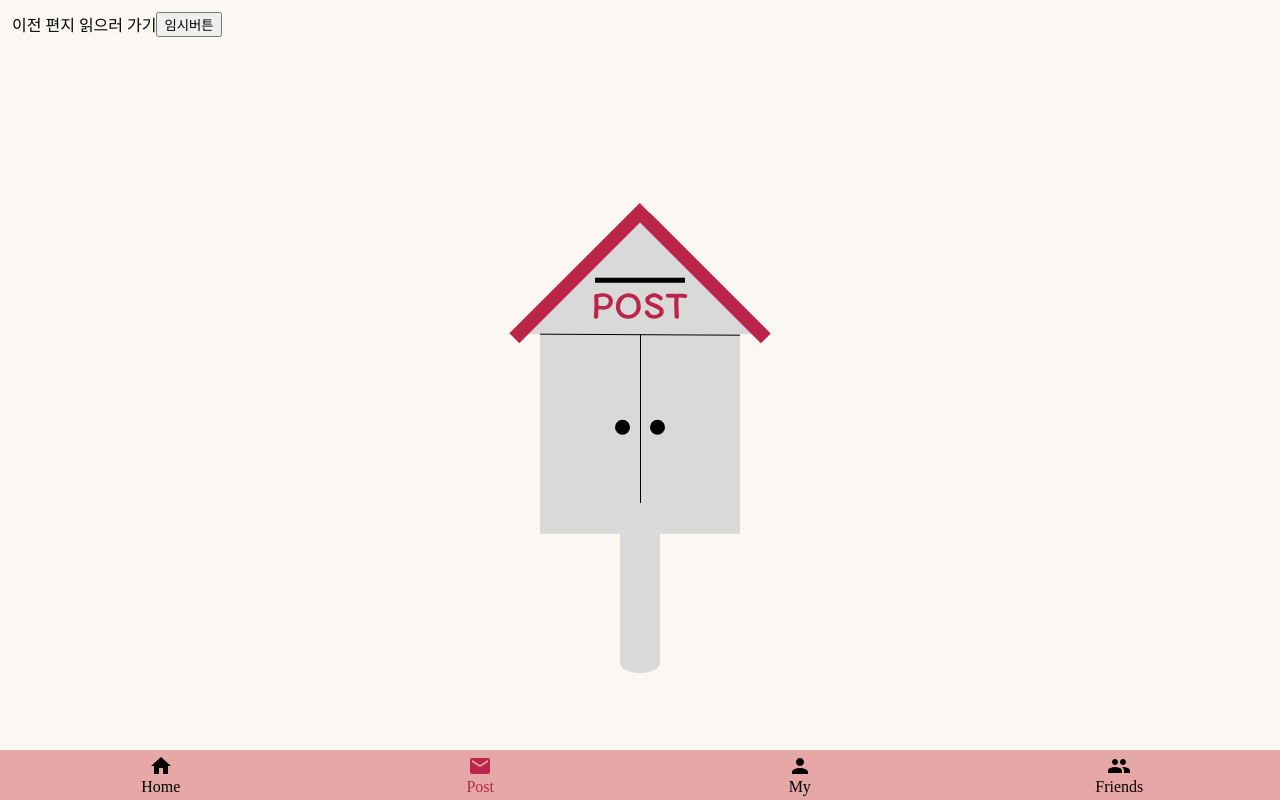
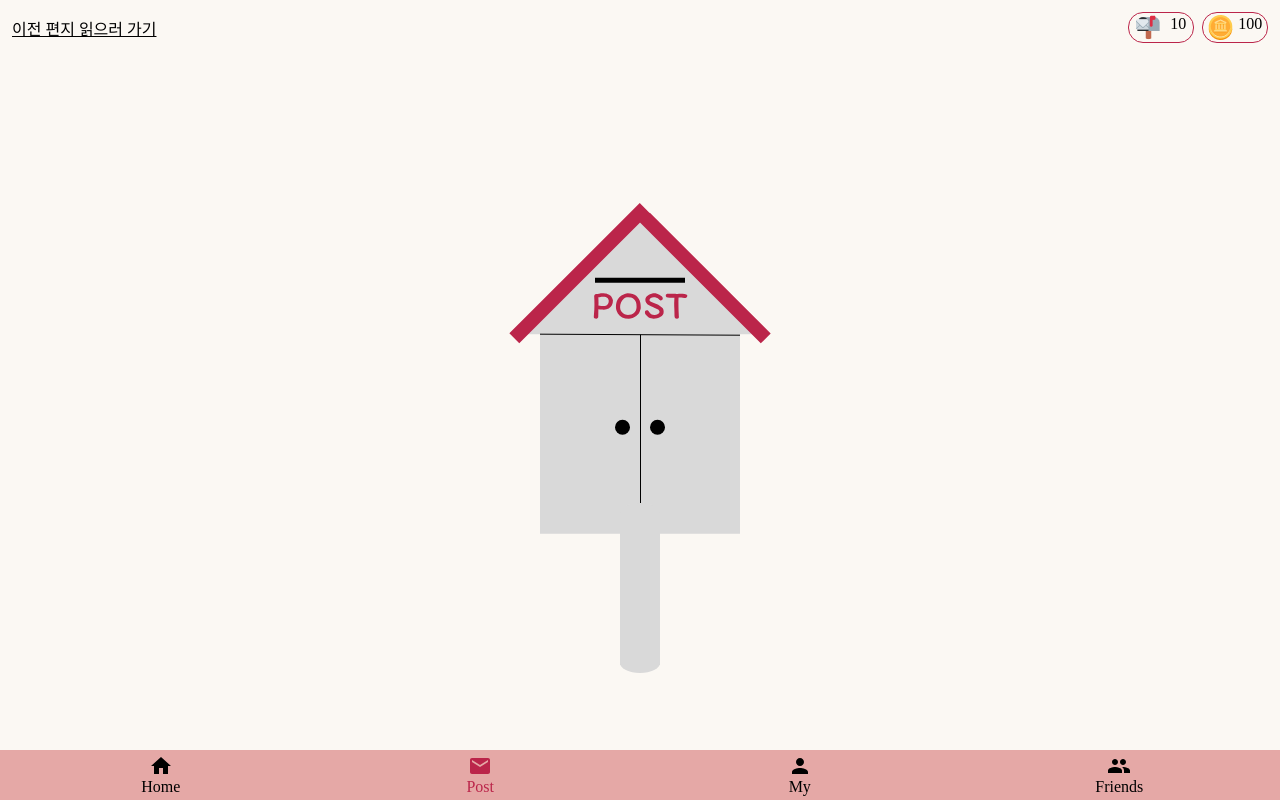
Before and after one commit to SWAcademy-Team-3/todoclient, a React (Create React App) app: page /post in a window 1280 px wide. Built offline with nearby package versions, Linux system fonts and the light colour scheme; a web font is replaced by a local one.

Commit message:
[Add] Post 기본 Skeleton 구성 완료

```diff
--- /dev/null
+++ b/src/components/Chip.js
@@ -0,0 +1,9 @@
+export default function Chip({ number, emoji }) {
+  //TODO number가 4자리수 이상이면 잘라야함
+  return (
+    <div className="ChipDiv">
+      <img src={emoji} />
+      <span>{number}</span>
+    </div>
+  );
+}
--- a/src/page/Post.js
+++ b/src/page/Post.js
@@ -1,16 +1,25 @@
 import { useState } from "react";
 import PostClose from "./PostComponents/PostClose";
 import PostOpen from "./PostComponents/PostOpen";
+import Chip from "../components/Chip";
+
+import coinEmoji from "../assets/images/coinEmoji.png";
+import postEmoji from "../assets/images/postEmoji.png";
 
 export default function Post() {
   const [open, setOpen] = useState(false);
   return (
     <>
       <div className="PostHeader">
-        <span>이전 편지 읽으러 가기</span>
-        <button onClick={() => setOpen(!open)}>임시버튼</button>
+        <span className="linkText">이전 편지 읽으러 가기</span>
+        <div style={{ display: "flex" }}>
+          <Chip number={10} emoji={postEmoji} />
+          <Chip number={100} emoji={coinEmoji} />
+        </div>
       </div>
-      <div className="PostDiv">{open ? <PostOpen /> : <PostClose />}</div>
+      <div className="PostDiv" onClick={() => setOpen(!open)}>
+        {open ? <PostOpen /> : <PostClose />}
+      </div>
     </>
   );
 }
--- a/src/style/index.scss
+++ b/src/style/index.scss
@@ -289,6 +289,12 @@ $background-color: #fbf8f3;
 .PostHeader {
   display: flex;
   margin: 12px;
+  justify-content: space-between;
+  align-items: center;
+
+  .linkText {
+    text-decoration: underline;
+  }
 }
 
 .PostDiv {
@@ -298,3 +304,14 @@ $background-color: #fbf8f3;
   bottom: 10%;
   text-align: center;
 }
+
+.ChipDiv {
+  display: flex;
+  flex-direction: row;
+  justify-content: space-around;
+  border: 1px solid $sub-color;
+  border-radius: 15px;
+  padding: 2px;
+  width: 60px;
+  margin-left: 8px;
+}
```
Also changed, not shown: src/assets/images/coinEmoji.png (added), src/assets/images/postEmoji.png (added).
